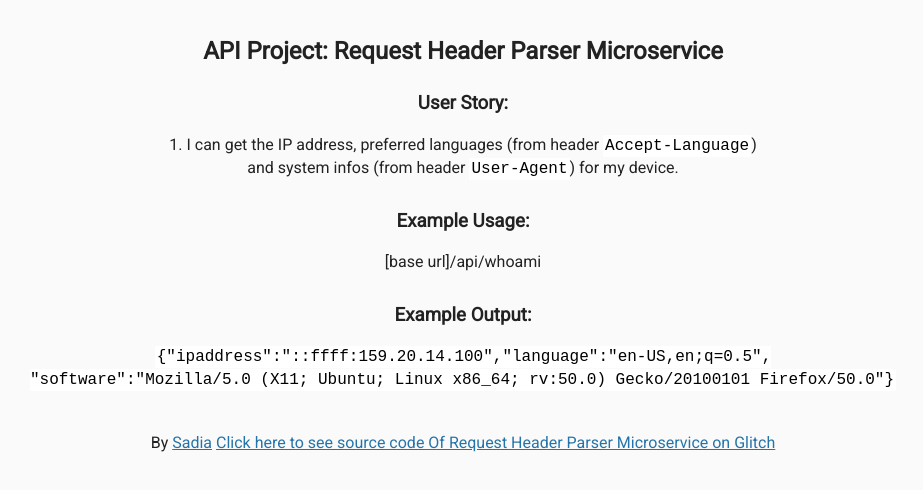
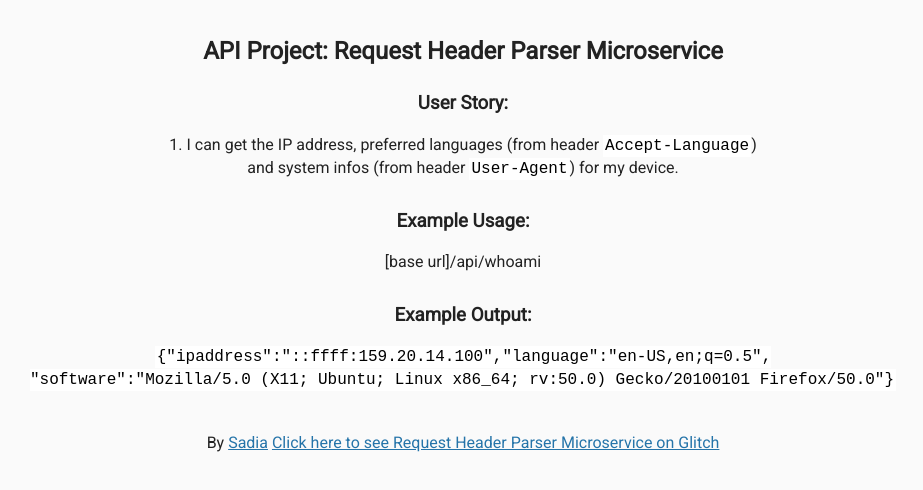
Before and after one commit to SadiaWaleem/request_header_parser_microservice, a website: page views/index.html in a window 1280 px wide. Shown: the whole page, without its empty margins (177-1100 px from the left). Drawn offline with Linux system fonts and the light colour scheme; files that its build step writes are made by us from their sources.

Commit message:
🏥🏪 Updated with Glitch

```diff
--- a/views/index.html
+++ b/views/index.html
@@ -29,7 +29,7 @@
         <p>
            By
           <a href="https://github.com/SadiaWaleem/timestamp_microservice_api">Sadia</a>
-          <a href="https://glitch.com/edit/#!/soft-stocking">Click here to see source code Of Request Header Parser Microservice on Glitch</a>
+          <a href="https://soft-stocking.glitch.me">Click here to see Request Header Parser Microservice on Glitch</a>
         </p>
       </div>
    </body>
```
